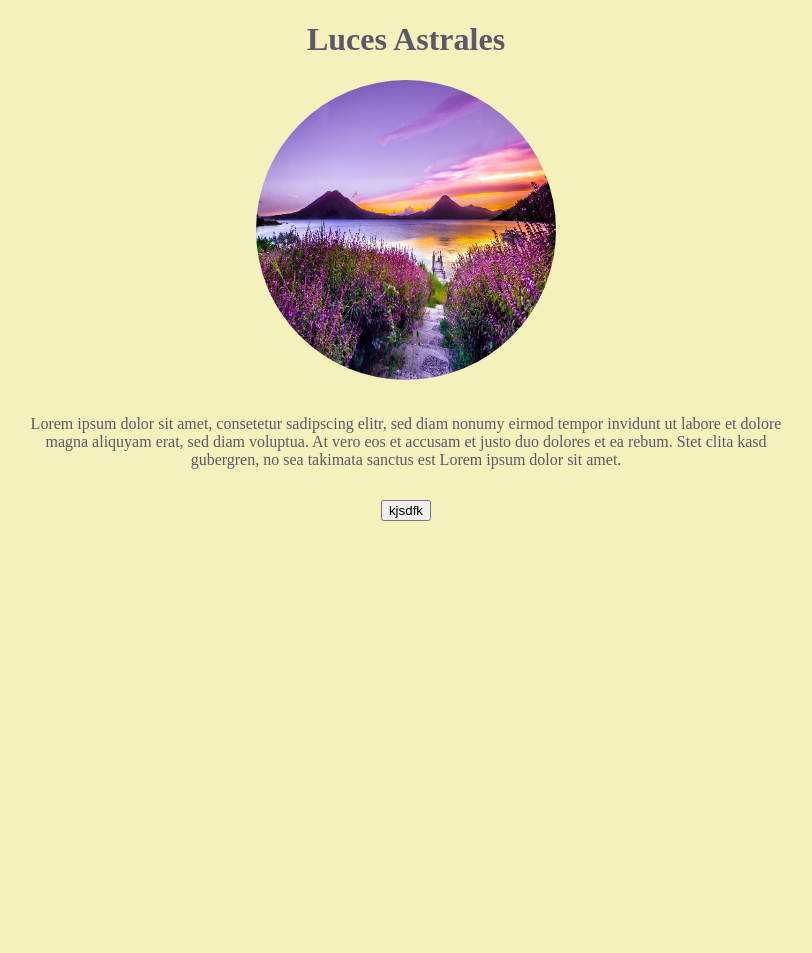
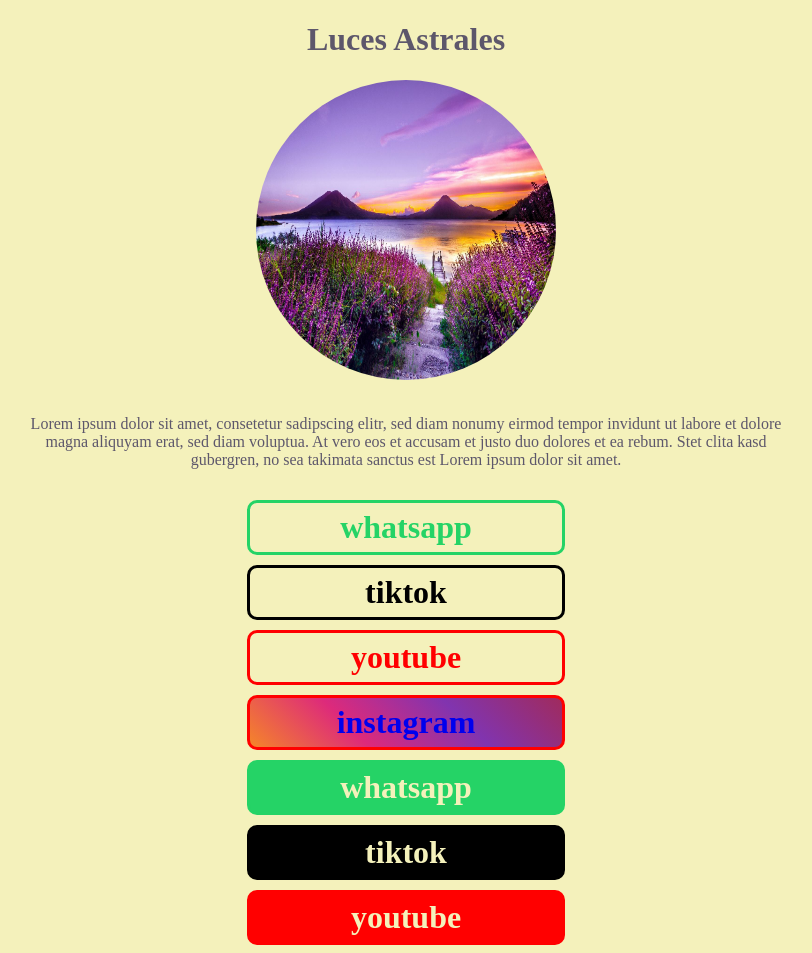
Before and after one commit to TheBetterLuis/luces-astrales, a plain HTML site: page index.html in a window 1280 px wide. Shown: the whole page, without its empty margins (234-1046 px from the left). Before the commit the page ends 800 px from the top, so only its background shows below. Drawn offline with Linux system fonts and the light colour scheme.

Commit message:
progress

```diff
--- a/index.html
+++ b/index.html
@@ -22,6 +22,37 @@
         amet.
       </p>
     </div>
-    <button>kjsdfk</button>
+    <div class="socials">
+      <div class="socials-box whatsapp">
+        <a id="whatsapp" href="https://wa.me/+573170678074">whatsapp</a>
+      </div>
+      <div>
+        <a id="tiktok" href="https://www.tiktok.com/@luces.astrales">tiktok</a>
+      </div>
+      <div>
+        <a id="youtube" href="https://www.youtube.com/@LucesAstrales7"
+          >youtube</a
+        >
+      </div>
+      <div>
+        <a id="instagram" href="https://www.instagram.com/lucesastrales/"
+          >instagram</a
+        >
+      </div>
+
+      <div>
+        <a id="alt-whatsapp" href="https://wa.me/+573170678074">whatsapp</a>
+      </div>
+      <div>
+        <a id="alt-tiktok" href="https://www.tiktok.com/@luces.astrales"
+          >tiktok</a
+        >
+      </div>
+      <div>
+        <a id="alt-youtube" href="https://www.youtube.com/@LucesAstrales7"
+          >youtube</a
+        >
+      </div>
+    </div>
   </body>
 </html>
--- a/style.css
+++ b/style.css
@@ -26,3 +26,113 @@ p {
   width: 300px;
   height: 300px;
 }
+
+.socials {
+  display: flex;
+  flex-direction: column;
+  gap: 10px;
+}
+
+.socials a {
+  display: inline-block;
+}
+
+a {
+  text-decoration: none;
+  font-size: xx-large;
+  font-weight: 700;
+  transition: background-color 0.5s ease, color 0.5s ease, border 0.5s;
+}
+
+#whatsapp {
+  color: #25d366;
+  border: 3px solid #25d366;
+  border-radius: 10px;
+  padding: 6px;
+  width: 300px;
+}
+
+#whatsapp:hover {
+  background-color: #25d366;
+  color: #f4f1bb;
+}
+
+#tiktok {
+  color: #000000;
+  border: 3px solid #000000;
+  border-radius: 10px;
+  padding: 6px;
+  width: 300px;
+}
+#tiktok:hover {
+  background-color: #000000;
+  color: #f4f1bb;
+}
+
+#youtube {
+  color: #ff0000;
+  border: 3px solid #ff0000;
+  border-radius: 10px;
+  padding: 6px;
+  width: 300px;
+}
+
+#youtube:hover {
+  background-color: #ff0000;
+  color: #f4f1bb;
+}
+
+#instagram {
+  background: linear-gradient(45deg, #f58529, #dd2a7b, #8134af, #a02b5d);
+  color: ;
+  border: 3px solid #ff0000;
+  border-radius: 10px;
+  padding: 6px;
+  width: 300px;
+}
+
+#instagram:hover {
+  background-color: #ff0000;
+  color: #f4f1bb;
+}
+
+#alt-whatsapp {
+  background-color: #25d366;
+  color: #f4f1bb;
+  border: 3px solid #25d366;
+  border-radius: 10px;
+  padding: 6px;
+  width: 300px;
+}
+
+#alt-whatsapp:hover {
+  background-color: transparent;
+  color: #25d366;
+}
+
+#alt-tiktok {
+  background-color: #000000;
+  color: #f4f1bb;
+  border: 3px solid #000000;
+  border-radius: 10px;
+  padding: 6px;
+  width: 300px;
+}
+#alt-tiktok:hover {
+  background-color: transparent;
+  color: #000000;
+}
+
+#alt-youtube {
+  background-color: #ff0000;
+  color: #f4f1bb;
+  border: 3px solid #ff0000;
+  border-radius: 10px;
+  padding: 6px;
+  width: 300px;
+}
+
+#alt-youtube:hover {
+  background-color: transparent;
+  color: #ff0000;
+}
```
